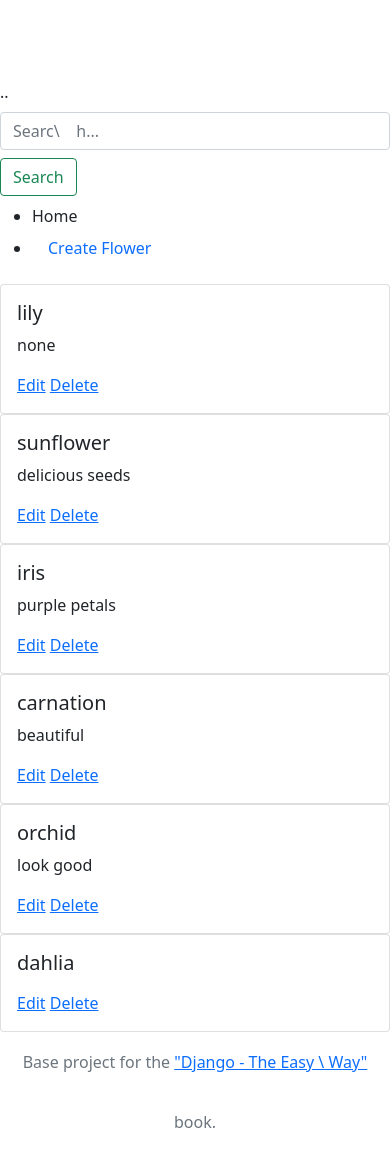
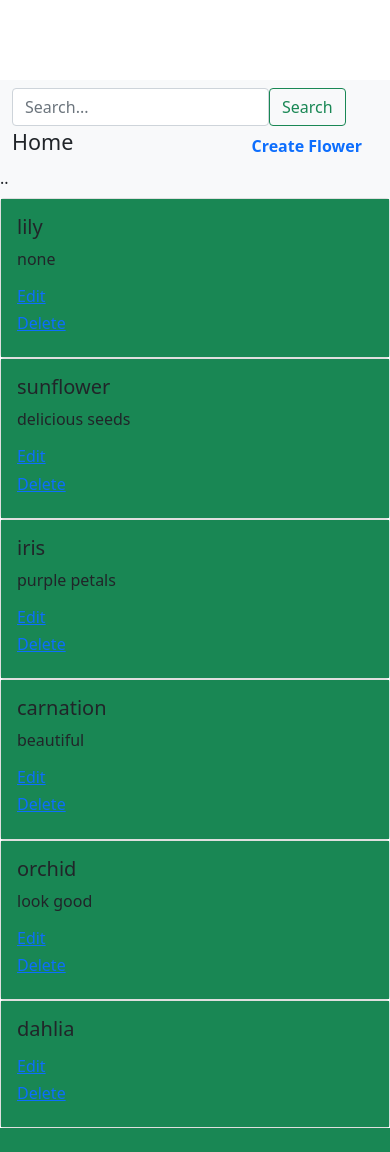
Before and after one commit to Maury2001/django, a Django app: page / in a window 390 px wide. After the commit the page ends 1128 px from the top, so only its background shows below. Run offline with Django 4.2, Linux system fonts and the light colour scheme; data comes from the database, SQL or seed files in the repository; both versions use the stored data as it was after the commit.

Commit message:
stlye changes

```diff
--- a/App/templates/App/index.html
+++ b/App/templates/App/index.html
@@ -1,15 +1,20 @@
 {% extends 'base/base.html' %} {% block content %}
-<div class="card-columns">
+
+<div class="row ">
   {% for flower in flowers %}
-  <div class="card">
-    <div class="card-body">
-      <h5 class="card-title">{{ flower.title }}</h5>
-      <p class="card-text">{{flower.description}}</p>
-      <a href="{% url 'edit' pk=flower.pk %}" class="card-link">Edit</a>
+  <div class="col-sm-6 ">
+    <div class="card ">
+      <div class="card-body bg-success">
+        <h5 class="card-title">{{ flower.title }}</h5>
+        <p class="card-text">{{flower.description}}</p>
+        <h6><a href="{% url 'edit' pk=flower.pk %}" class="card-link">Edit</a></h6>
 
-      <a href="{% url 'delete' pk=flower.pk %}" class="card-link\">Delete</a>
+       <h6> <a href="{% url 'delete' pk=flower.pk %}" class="card-link\">Delete</a></h6>
+      </div>
     </div>
+
   </div>
   {% endfor %}
 </div>
+
 {% endblock %}
--- a/base/templates/base/base.html
+++ b/base/templates/base/base.html
@@ -18,9 +18,10 @@
 
     <link rel="stylesheet" href="{% static 'base/css/site.css'%}" />
   </head>
-  <nav>
-    ..
-    <form action="/" method="get" class="form-inline mt-2 m\ t-md-0">
+  <nav class='navbar navbar-expand-lg navbar-light bg-light'>
+
+    <div class="container-fluid">
+      <form action="/" method="get" class="d-flex">
         <input
           id="q"
           name="q"
@@ -28,27 +29,30 @@
           \
           class="form-control mr-sm-2"
           type="text"
-        placeholder="Searc\
-    h..."
+          placeholder="Search..."
           aria-label="Search"
+          required
         />
-      <button class="btn btn-outline-success my-2 my-sm-0\" type="submit">
+        <button class="btn btn-outline-success" type="submit">
           Search
         </button>
       </form>
-    <ul>
-        <li><a>Home</a></li>
-        <li class="nav-item"> <!-- here -->
+
+          <h4>Home</h4>
+
           <a class="nav-link" href="/flower/create/">
-        Create Flower
+          <strong>Create Flower</strong>
           </a>
-        </li>
-        </ul>
+
+
+    </div>
+    ..
+
 
   </nav>
   <body>
-    <div id="content">{% block content %}{% endblock %}</div>
-    <footer class="footer">
+    <div >{% block content %}{% endblock %}</div>
+    {% comment %} <footer class="footer">
       <!-- here -->
       <div class="container">
         <span class="text-muted">
@@ -61,6 +65,6 @@
           >book.
         </span>
       </div>
-    </footer>
+    </footer> {% endcomment %}
   </body>
 </html>
```
Also changed, not shown: db.sqlite3. Lines whose indentation alone changed are shown as unchanged.
